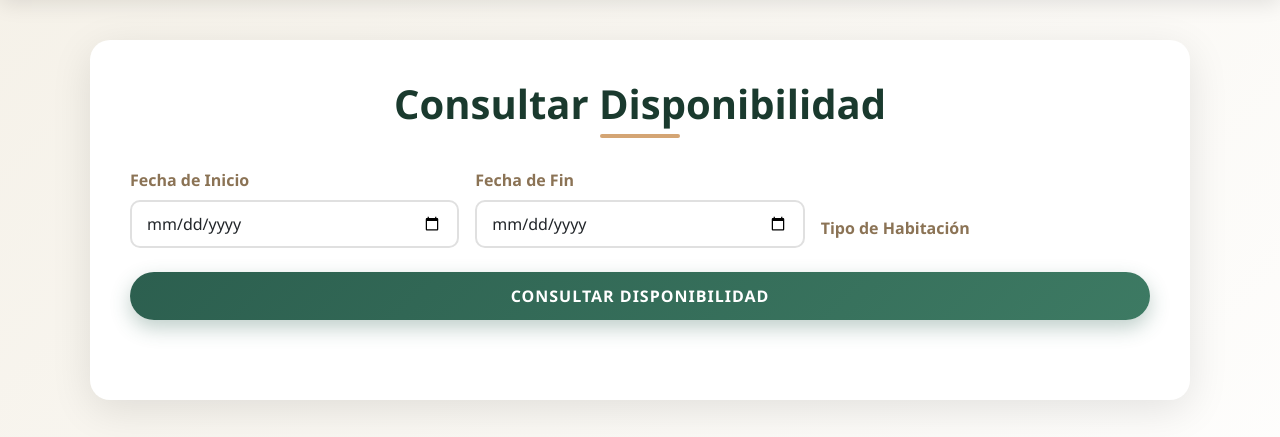
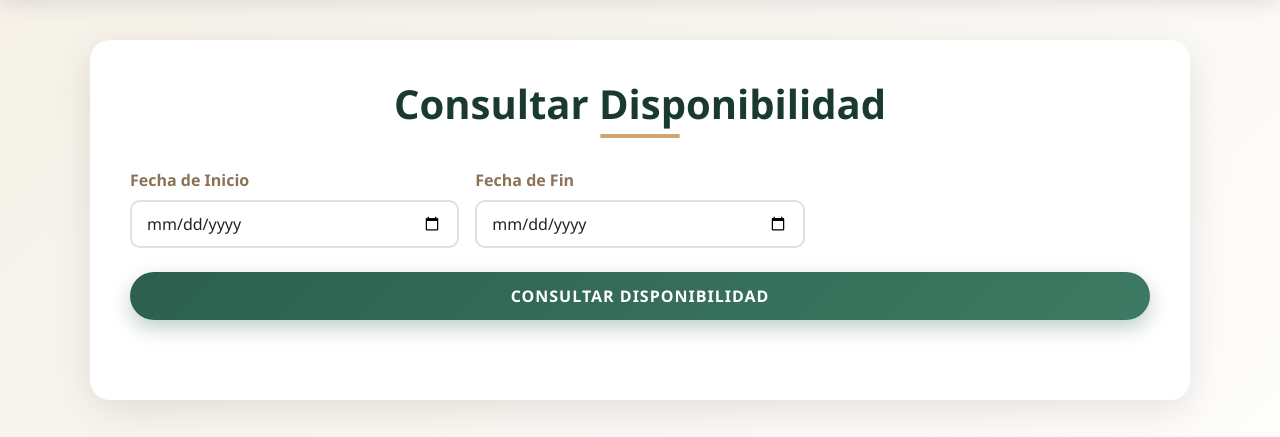
Before and after one commit to Pdro-CLZ/Proyecto-Hotel-Luz-de-Luna-Sistema-, a Django app: page /sitio/consultar/ in a window 1280 px wide. Shown: the part 72-509 px from the top of the page. Run offline with Django 5.2, Linux system fonts and the light colour scheme.

Commit message:
tipo fuera

```diff
--- a/Hotel_project/sitio_web/templates/sitio_web/consultar_disponibilidad.html
+++ b/Hotel_project/sitio_web/templates/sitio_web/consultar_disponibilidad.html
@@ -354,10 +354,6 @@
                         <label for="id_fecha_fin" class="form-label">{% tr 'Fecha de Fin' %}</label>
                         {{ form.fecha_fin }}
                     </div>
-                    <div class="col-md-4">
-                        <label for="id_tipo" class="form-label">{% tr 'Tipo de Habitación' %}</label>
-                        {{ form.tipo }}
-                    </div>
 
                     <div class="col-12 text-center mt-4">
                         <button type="submit">{% tr 'Consultar Disponibilidad' %}</button>
```
Also changed, not shown: 1 other file.
